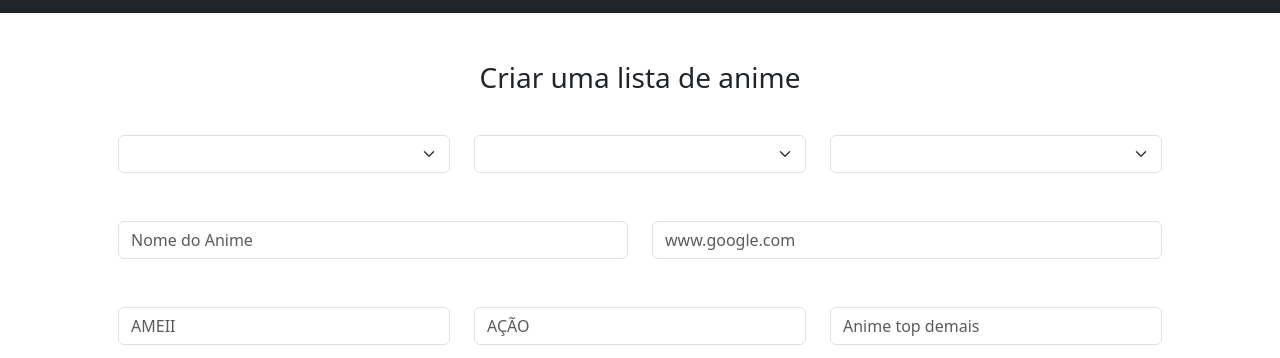
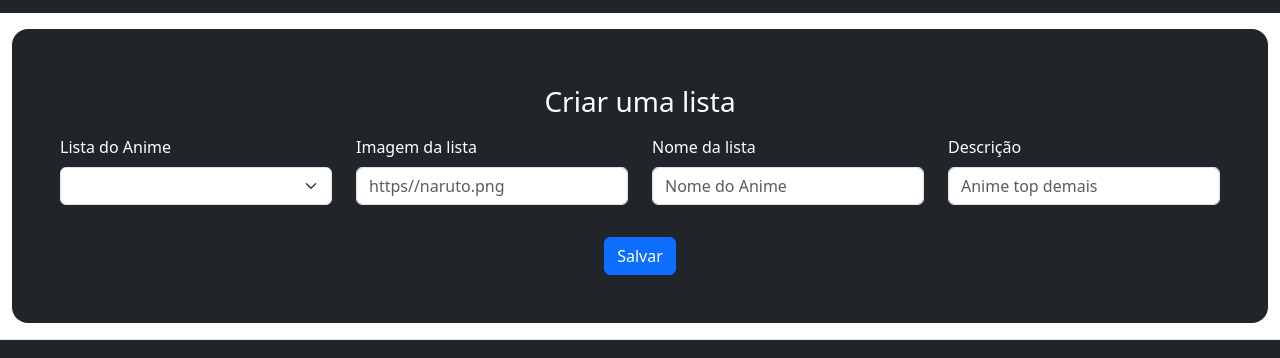
Before and after one commit to Marcos-Sobral/templete-vidadeotaku, a plain HTML site: page createList.html in a window 1280 px wide. Shown: the part 95-453 px from the top of the page. Drawn offline with nearby package versions, Linux system fonts and the light colour scheme.

Commit message:
refatoração

```diff
--- a/createList.html
+++ b/createList.html
@@ -51,9 +51,8 @@
                     Gerenciamento
                 </a>
                 <ul class="dropdown-menu dropdown-menu-end">
-                    <li><a class="dropdown-item fw-bold" href="createList.html">Criar uma Lista</a></li>
-                    <li><a class="dropdown-item fw-bold" href="createAnime.html">Adicionar um Anime</a></li>
-                    <li><a class="dropdown-item fw-bold" href="createList.html">Adicionar um Dorama</a></li>
+                    <li><a class="dropdown-item fw-bold" href="createList.html">Criar uma lista</a></li>
+                    <li><a class="dropdown-item fw-bold" href="createAnime.html">Adicionar item na lista</a></li>
                 </ul>
             </li>
           </ul>
@@ -63,49 +62,28 @@
     </nav>
   </header>
 
-    <main class="container p-5">
-        <H3 class="text-center">Criar uma lista de anime</H3>
+  <main class="container-fluid py-3">
+    <div class="bg-dark p-5 rounded-4">
+      <H3 class="text-center text-white p-2">Criar uma lista</H3>
       <form method="POST" action="" enctype="multipart/form-data">
           <div class="row mb-3">
-                <div class="col">
-                    <label for="img_anime_id" class="form-label text-white">Imagem do Anime</label>
-                    <select name="img_anime_id" id="img_anime_id" class="form-select">
-                            <option value=""></option>
-                    </select>
-                </div>
-                <div class="col">
-                    <label for="ep_anime_id" class="form-label text-white">EP Anime</label>
-                    <select name="ep_anime_id" id="ep_anime_id" class="form-select">
-                            <option value=""></option>
-                    </select>
-                </div>
               <div class="col">
                 <label for="lista_anime_id" class="form-label text-white">Lista do Anime</label>
                 <select name="lista_anime_id" id="lista_anime_id" class="form-select">
                         <option value=""></option>
+                        <option value="">Irei acompanhar</option>
+                        <option value="">Acompanhando</option>
+                        <option value="">Pausado</option>
+                        <option value="">Cancelado</option>
                 </select>
               </div>
-            </div>
-
-            <div class="row mb-3">
               <div class="col">
-                    <label for="Name" class="form-label text-white">Nome</label>
-                    <input name="Name" id="Name" type="text" class="form-control" placeholder="Nome do Anime">
+                  <label for="img_anime_id" class="form-label text-white">Imagem da lista</label>
+                  <input name="img_anime_id" id="img_anime_id" type="text" class="form-control" placeholder="https//naruto.png">
               </div>
               <div class="col">
-                    <label for="Link" class="form-label text-white">Link</label>
-                    <input name="Link" id="Link" type="text" class="form-control" placeholder="www.google.com">
-                </div>
-            </div>
-
-            <div class="row mb-3">
-                <div class="col">
-                    <label for="Status" class="form-label text-white">Status</label>
-                    <input name="Status" id="Status" type="text" class="form-control" placeholder="AMEII">
-                </div>
-                <div class="col">
-                    <label for="Genre" class="form-label text-white">Gênero</label>
-                    <input name="Genre" id="Genre" type="text" class="form-control" placeholder="AÇÃO">
+                  <label for="Name" class="form-label text-white">Nome da lista</label>
+                  <input name="Name" id="Name" type="text" class="form-control" placeholder="Nome do Anime">
               </div>
               <div class="col">
                   <label for="Sinopsis" class="form-label text-white">Descrição</label>
@@ -113,10 +91,11 @@
               </div>
           </div>
 
-            <div class="text-center">
+          <div class="text-center pt-3">
               <button type="submit" class="btn btn-primary">Salvar</button>
           </div>
       </form>
+    </div>
   </main>
 
     <div class="container-fluid bg-dark">
```
Also changed, not shown: createAnime.html (+35 -13 lines), index.html (+2 -3 lines). Lines whose indentation alone changed are shown as unchanged.
